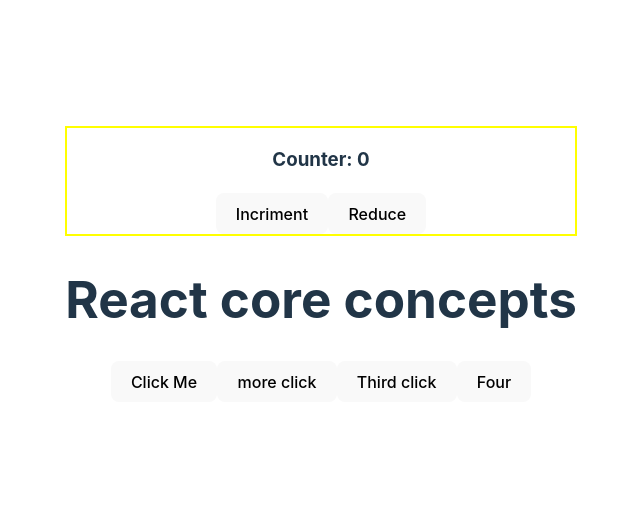
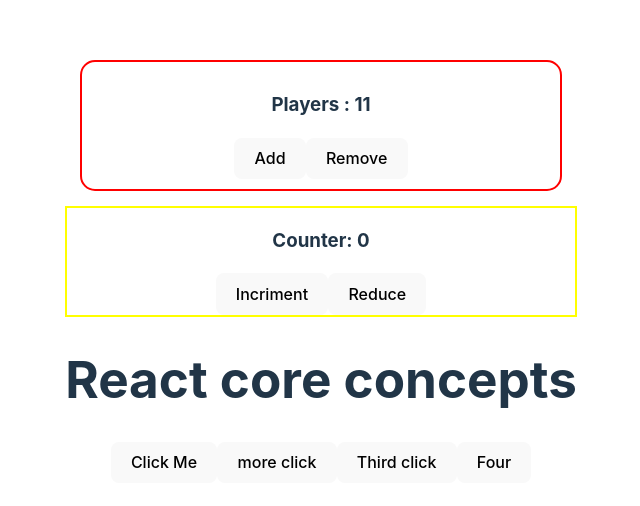
Before and after one commit to abircu/Milestone-07-React, a React (Vite) app in the folder Explore-react-core-concepts-part2/: page / in a window 1280 px wide. Shown: the part 136-642 px from the top of the page, without its empty margins (319-959 px from the left). Built offline with nearby package versions, Linux system fonts and the light colour scheme.

Commit message:
useState hooks practice recap

```diff
--- a/Explore-react-core-concepts-part2/src/App.jsx
+++ b/Explore-react-core-concepts-part2/src/App.jsx
@@ -1,5 +1,6 @@
 import "./App.css";
 import Counter from "./counter";
+import Team from "./team";
 
 function App() {
   function handleclick() {
@@ -13,6 +14,7 @@
   };
   return (
     <>
+      <Team />
       <Counter />
       <h1>React core concepts</h1>
       <button onClick={handleclick}>Click Me</button>
--- /dev/null
+++ b/Explore-react-core-concepts-part2/src/team.jsx
@@ -0,0 +1,31 @@
+import { useState } from "react";
+
+export default function Team() {
+  const [team, setTeam] = useState(11);
+  //   add players functions
+  const handleAdd = () => {
+    const addPlayers = team + 1;
+    setTeam(addPlayers);
+  };
+  //   Remove player from  Team
+  const handleRemove = () => {
+    const removePlayer = team - 1;
+    setTeam(removePlayer);
+  };
+  //   add style in body
+  const teamStyle = {
+    border: "2px solid red",
+    margin: "15px",
+    padding: "10px",
+    borderRadius: "15px",
+  };
+  return (
+    <div style={teamStyle}>
+      <h3>Players : {team}</h3>
+      <div>
+        <button onClick={handleAdd}>Add</button>
+        <button onClick={handleRemove}>Remove</button>
+      </div>
+    </div>
+  );
+}
```
